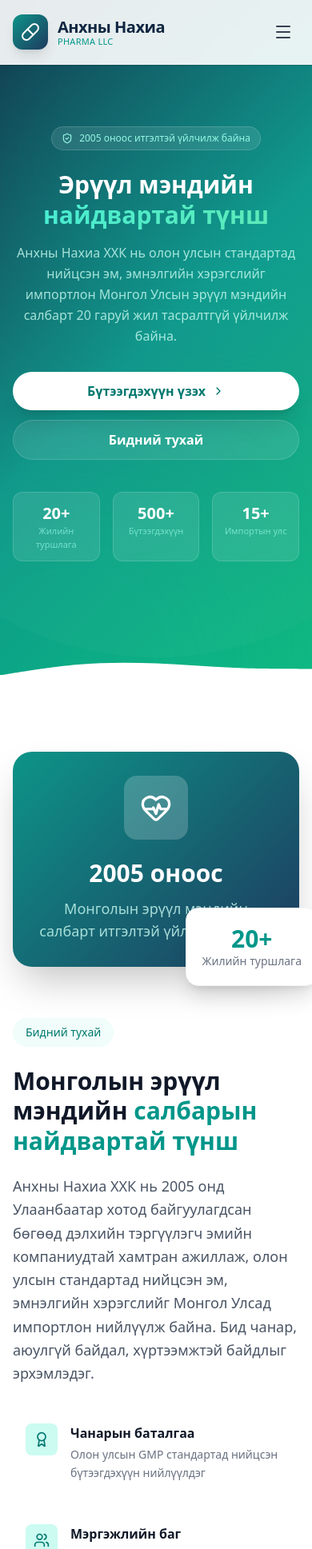
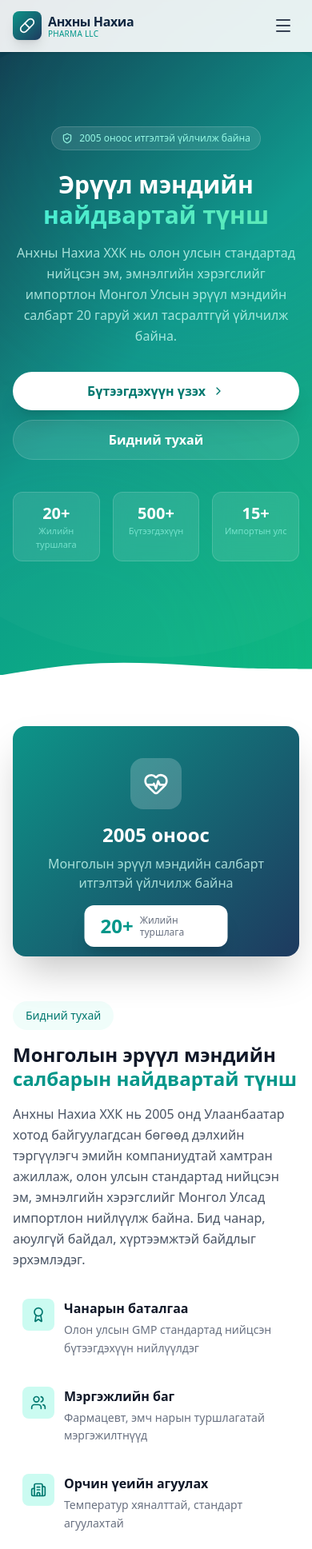
Before and after one commit to orchlonn/ankhnii-nakhia, a Next.js app: page / in a window 390 px wide. Shown: the top 1937 px of the page at 80% size. Built offline with nearby package versions, Linux system fonts and the light colour scheme.

Commit message:
enhanced UI

```diff
--- a/src/components/About.tsx
+++ b/src/components/About.tsx
@@ -25,50 +25,48 @@ const highlights = [
 
 export default function About() {
   return (
-    <section id="about" className="py-24 md:py-32 bg-white">
+    <section id="about" className="py-16 sm:py-24 md:py-32 bg-white">
       <div className="max-w-7xl mx-auto px-4 sm:px-6 lg:px-8">
-        <div className="grid lg:grid-cols-2 gap-16 items-center">
+        <div className="grid lg:grid-cols-2 gap-10 lg:gap-16 items-center">
           {/* Left - Image / Visual */}
-          <div className="relative">
-            <div className="relative rounded-3xl overflow-hidden shadow-2xl">
-              <div className="aspect-[4/3] gradient-primary flex items-center justify-center">
-                <div className="text-center px-8">
-                  <div className="w-20 h-20 rounded-2xl bg-white/20 flex items-center justify-center mx-auto mb-6">
-                    <HeartPulse className="w-10 h-10 text-white" />
+          <div className="relative mb-4 lg:mb-0">
+            <div className="relative rounded-2xl sm:rounded-3xl overflow-hidden shadow-2xl">
+              <div className="gradient-primary flex flex-col items-center justify-center px-6 sm:px-8 pt-10 pb-20 sm:pt-14 sm:pb-24">
+                <div className="w-16 h-16 sm:w-20 sm:h-20 rounded-2xl bg-white/20 flex items-center justify-center mb-4 sm:mb-6">
+                  <HeartPulse className="w-8 h-8 sm:w-10 sm:h-10 text-white" />
                 </div>
-                  <h3 className="text-3xl font-bold text-white mb-3">
+                <h3 className="text-2xl sm:text-3xl font-bold text-white mb-2 sm:mb-3 text-center">
                   2005 оноос
                 </h3>
-                  <p className="text-teal-100/80 text-lg">
+                <p className="text-teal-100/80 text-base sm:text-lg text-center">
                   Монголын эрүүл мэндийн салбарт итгэлтэй үйлчилж байна
                 </p>
               </div>
-              </div>
-            </div>
 
-            {/* Floating badge */}
-            <div className="absolute -bottom-6 -right-6 bg-white rounded-2xl shadow-xl p-5 border border-gray-100">
-              <div className="text-center">
-                <span className="text-3xl font-bold text-teal-600">20+</span>
-                <p className="text-sm text-gray-500 font-medium">
+              {/* Badge pinned at bottom center inside the card */}
+              <div className="absolute bottom-3 left-1/2 -translate-x-1/2 sm:bottom-4 sm:left-auto sm:right-4 sm:translate-x-0 bg-white rounded-xl sm:rounded-2xl shadow-xl px-5 py-2.5 sm:p-5">
+                <div className="flex sm:block items-center gap-2 sm:text-center">
+                  <span className="text-2xl sm:text-3xl font-bold text-teal-600">20+</span>
+                  <p className="text-xs sm:text-sm text-gray-500 font-medium leading-tight">
                     Жилийн туршлага
                   </p>
+                </div>
               </div>
             </div>
           </div>
 
           {/* Right - Content */}
           <div>
-            <div className="inline-flex items-center gap-2 px-4 py-2 rounded-full bg-teal-50 text-teal-700 text-sm font-medium mb-6">
+            <div className="inline-flex items-center gap-2 px-4 py-2 rounded-full bg-teal-50 text-teal-700 text-sm font-medium mb-4 sm:mb-6">
               Бидний тухай
             </div>
 
-            <h2 className="text-3xl sm:text-4xl font-bold text-gray-900 leading-tight mb-6">
+            <h2 className="text-2xl sm:text-3xl md:text-4xl font-bold text-gray-900 leading-tight mb-4 sm:mb-6">
               Монголын эрүүл мэндийн{" "}
               <span className="text-teal-600">салбарын найдвартай түнш</span>
             </h2>
 
-            <p className="text-gray-600 leading-relaxed mb-8 text-lg">
+            <p className="text-gray-600 leading-relaxed mb-6 sm:mb-8 text-base sm:text-lg">
               Анхны Нахиа ХХК нь 2005 онд Улаанбаатар хотод байгуулагдсан бөгөөд
               дэлхийн тэргүүлэгч эмийн компаниудтай хамтран ажиллаж, олон улсын
               стандартад нийцсэн эм, эмнэлгийн хэрэгслийг Монгол Улсад
@@ -76,11 +74,11 @@ export default function About() {
               байдлыг эрхэмлэдэг.
             </p>
 
-            <div className="grid sm:grid-cols-2 gap-5">
+            <div className="grid grid-cols-1 sm:grid-cols-2 gap-3 sm:gap-5">
               {highlights.map((item) => (
                 <div
                   key={item.title}
-                  className="flex items-start gap-4 p-4 rounded-xl hover:bg-teal-50/50 transition-colors group"
+                  className="flex items-start gap-3 sm:gap-4 p-3 sm:p-4 rounded-xl hover:bg-teal-50/50 transition-colors group"
                 >
                   <div className="w-10 h-10 rounded-lg bg-teal-100 flex items-center justify-center shrink-0 group-hover:bg-teal-200 transition-colors">
                     <item.icon className="w-5 h-5 text-teal-700" />
--- a/src/components/Contact.tsx
+++ b/src/components/Contact.tsx
@@ -39,26 +39,26 @@ export default function Contact() {
   }
 
   return (
-    <section id="contact" className="py-24 md:py-32 gradient-section">
+    <section id="contact" className="py-16 sm:py-24 md:py-32 gradient-section">
       <div className="max-w-7xl mx-auto px-4 sm:px-6 lg:px-8">
         {/* Section Header */}
-        <div className="text-center max-w-2xl mx-auto mb-16">
-          <div className="inline-flex items-center gap-2 px-4 py-2 rounded-full bg-teal-50 text-teal-700 text-sm font-medium mb-6">
+        <div className="text-center max-w-2xl mx-auto mb-10 sm:mb-16">
+          <div className="inline-flex items-center gap-2 px-4 py-2 rounded-full bg-teal-50 text-teal-700 text-sm font-medium mb-4 sm:mb-6">
             Холбоо барих
           </div>
-          <h2 className="text-3xl sm:text-4xl font-bold text-gray-900 mb-4">
+          <h2 className="text-2xl sm:text-3xl md:text-4xl font-bold text-gray-900 mb-3 sm:mb-4">
             Бидэнтэй{" "}
             <span className="text-teal-600">холбогдоорой</span>
           </h2>
-          <p className="text-gray-600 text-lg leading-relaxed">
+          <p className="text-gray-600 text-base sm:text-lg leading-relaxed px-2 sm:px-0">
             Бүтээгдэхүүний талаар дэлгэрэнгүй мэдээлэл авах эсвэл захиалга
             өгөхийг хүсвэл бидэнтэй холбогдоорой.
           </p>
         </div>
 
-        <div className="grid lg:grid-cols-5 gap-10">
+        <div className="grid lg:grid-cols-5 gap-8 sm:gap-10">
           {/* Contact Info */}
-          <div className="lg:col-span-2 space-y-6">
+          <div className="lg:col-span-2 space-y-4 sm:space-y-6">
             {contactInfo.map((item) => {
               const content = (
                 <div className="flex items-start gap-4 p-4 rounded-xl bg-white border border-gray-100 shadow-sm hover:shadow-md transition-shadow">
@@ -93,7 +93,7 @@ export default function Contact() {
 
           {/* Contact Form */}
           <div className="lg:col-span-3">
-            <div className="bg-white rounded-2xl border border-gray-100 shadow-sm p-8">
+            <div className="bg-white rounded-2xl border border-gray-100 shadow-sm p-5 sm:p-8">
               {submitted ? (
                 <div className="text-center py-16">
                   <div className="w-16 h-16 rounded-full bg-teal-100 flex items-center justify-center mx-auto mb-4">
--- a/src/components/Footer.tsx
+++ b/src/components/Footer.tsx
@@ -19,10 +19,10 @@ const serviceLinks = [
 export default function Footer() {
   return (
     <footer className="bg-gray-900 text-gray-300">
-      <div className="max-w-7xl mx-auto px-4 sm:px-6 lg:px-8 py-16">
-        <div className="grid md:grid-cols-2 lg:grid-cols-4 gap-10">
+      <div className="max-w-7xl mx-auto px-4 sm:px-6 lg:px-8 py-10 sm:py-16">
+        <div className="grid grid-cols-2 md:grid-cols-2 lg:grid-cols-4 gap-8 sm:gap-10">
           {/* Brand */}
-          <div className="lg:col-span-1">
+          <div className="col-span-2 sm:col-span-2 lg:col-span-1">
             <a href="#hero" className="flex items-center gap-3 mb-5">
               <div className="w-10 h-10 rounded-xl gradient-primary flex items-center justify-center">
                 <Pill className="w-5 h-5 text-white" />
@@ -105,11 +105,11 @@ export default function Footer() {
         </div>
 
         {/* Bottom Bar */}
-        <div className="mt-14 pt-8 border-t border-gray-800 flex flex-col sm:flex-row items-center justify-between gap-4">
-          <p className="text-sm text-gray-500">
+        <div className="mt-10 sm:mt-14 pt-6 sm:pt-8 border-t border-gray-800 flex flex-col sm:flex-row items-center justify-between gap-3 sm:gap-4">
+          <p className="text-xs sm:text-sm text-gray-500 text-center sm:text-left">
             &copy; 2005–2026 Анхны Нахиа ХХК. Бүх эрх хуулиар хамгаалагдсан.
           </p>
-          <div className="flex items-center gap-6">
+          <div className="flex items-center gap-4 sm:gap-6">
             <a
               href="#"
               className="text-sm text-gray-500 hover:text-gray-300 transition-colors"
--- a/src/components/Header.tsx
+++ b/src/components/Header.tsx
@@ -17,17 +17,17 @@ export default function Header() {
   return (
     <header className="fixed top-0 left-0 right-0 z-50 bg-white/90 backdrop-blur-md border-b border-gray-100 shadow-sm">
       <div className="max-w-7xl mx-auto px-4 sm:px-6 lg:px-8">
-        <div className="flex items-center justify-between h-20">
+        <div className="flex items-center justify-between h-16 sm:h-20">
           {/* Logo */}
-          <a href="#hero" className="flex items-center gap-3 group">
-            <div className="w-11 h-11 rounded-xl gradient-primary flex items-center justify-center shadow-lg group-hover:scale-105 transition-transform">
-              <Pill className="w-6 h-6 text-white" />
+          <a href="#hero" className="flex items-center gap-2 sm:gap-3 group">
+            <div className="w-9 h-9 sm:w-11 sm:h-11 rounded-lg sm:rounded-xl gradient-primary flex items-center justify-center shadow-lg group-hover:scale-105 transition-transform">
+              <Pill className="w-5 h-5 sm:w-6 sm:h-6 text-white" />
             </div>
             <div>
-              <span className="text-xl font-bold text-secondary-dark tracking-tight">
+              <span className="text-base sm:text-xl font-bold text-secondary-dark tracking-tight">
                 Анхны Нахиа
               </span>
-              <span className="block text-[11px] text-teal-600 font-medium -mt-1 tracking-wide">
+              <span className="block text-[10px] sm:text-[11px] text-teal-600 font-medium -mt-1 tracking-wide">
                 PHARMA LLC
               </span>
             </div>
--- a/src/components/Stats.tsx
+++ b/src/components/Stats.tsx
@@ -7,21 +7,21 @@ const stats = [
 
 export default function Stats() {
   return (
-    <section className="py-20 gradient-primary relative overflow-hidden">
+    <section className="py-14 sm:py-20 gradient-primary relative overflow-hidden">
       {/* Decorative */}
       <div className="absolute inset-0">
-        <div className="absolute top-0 right-0 w-96 h-96 bg-teal-400/10 rounded-full blur-3xl" />
-        <div className="absolute bottom-0 left-0 w-96 h-96 bg-blue-400/10 rounded-full blur-3xl" />
+        <div className="absolute top-0 right-0 w-64 sm:w-96 h-64 sm:h-96 bg-teal-400/10 rounded-full blur-3xl" />
+        <div className="absolute bottom-0 left-0 w-64 sm:w-96 h-64 sm:h-96 bg-blue-400/10 rounded-full blur-3xl" />
       </div>
 
       <div className="relative max-w-7xl mx-auto px-4 sm:px-6 lg:px-8">
-        <div className="grid grid-cols-2 md:grid-cols-4 gap-8">
+        <div className="grid grid-cols-2 md:grid-cols-4 gap-6 sm:gap-8">
           {stats.map((stat) => (
             <div key={stat.label} className="text-center">
-              <div className="text-4xl sm:text-5xl font-bold text-white mb-2">
+              <div className="text-3xl sm:text-4xl md:text-5xl font-bold text-white mb-1 sm:mb-2">
                 {stat.value}
               </div>
-              <div className="text-teal-200/80 font-medium">{stat.label}</div>
+              <div className="text-sm sm:text-base text-teal-200/80 font-medium">{stat.label}</div>
             </div>
           ))}
         </div>
```
Also changed, not shown: src/components/Products.tsx (+16 -16 lines), src/components/Services.tsx (+11 -11 lines). Lines whose indentation alone changed are shown as unchanged.
